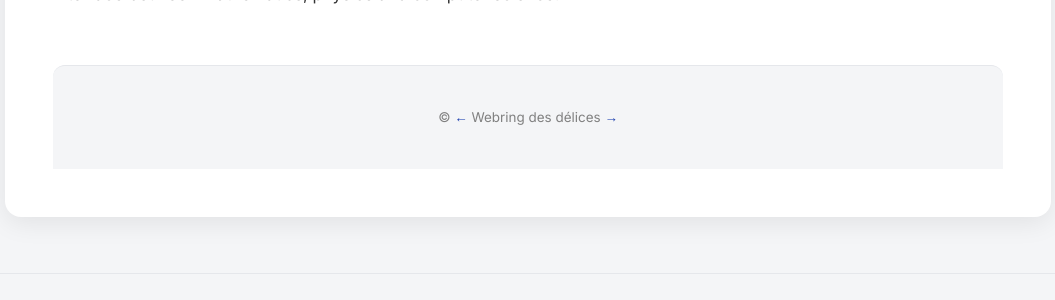
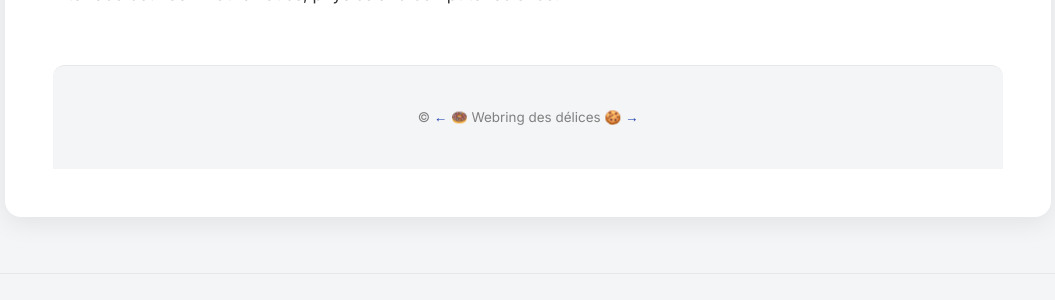
Before and after one commit to PercevalBejaBattais/pbb.github.io, a Jekyll site: the page built from index.md, in a window 1280 px wide. Shown: the part 957-1257 px from the top of the page, without its empty margins (112-1167 px from the left). Built offline with Jekyll 4.4.1, drawn with Linux system fonts in a browser that asks for light colours.

```diff
--- a/index.md
+++ b/index.md
@@ -17,5 +17,5 @@ Prior to my PhD, I graduated from **[Mines Nancy](https://mines-nancy.univ-lorra
 In the longer term, I am interested in exploring how advanced learning-based methods can be integrated into industrial decision-making processes, both in energy and beyond, and I am open to interdisciplinary collaborations at the interface between mathematics, physics and computer science.
 
 <footer style="font-size: 0.8em; color: gray;">
-&copy; <a href="https://gaetanserre.fr/">&#8592;</a> Webring des délices <a href="https://eloicampagne.fr/">&#8594;</a>
+&copy; <a href="https://gaetanserre.fr/">&#8592;</a> 🍩 Webring des délices 🍪 <a href="https://eloicampagne.fr/">&#8594;</a>
 </footer>
```
